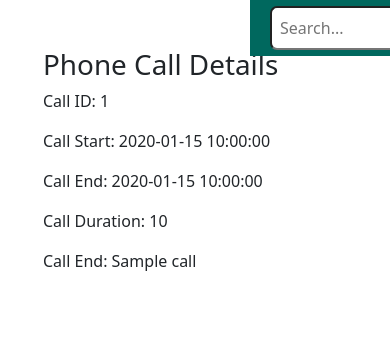
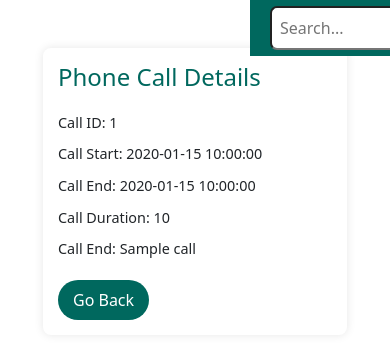
Before and after one commit to ariarub/TeamEngelbartInterface, a Flask app: template templates/callDetails.html in a window 390 px wide. Shown: the top 359 px of the page. Run offline with Flask 3, Linux system fonts and the light colour scheme; the template is opened without the code that fills it: most values are stand-ins (such as "Sample title", 1, 10 or a date in 2020); some libraries are stand-ins or nearby versions.

Commit message:
make phone call details page prettier

```diff
--- a/static/css/style.css
+++ b/static/css/style.css
@@ -161,3 +161,56 @@ button {
 button:hover {
     background-color: #004f47; /* Darken the background color on hover */
 }
+
+.call-details {
+    background-color: #fff;
+    border-radius: 8px;
+    padding: 20px;
+    box-shadow: 0 0 10px rgba(0, 0, 0, 0.1); /* Add a subtle shadow */
+}
+
+.call-details h1 {
+    color: #00685E;
+    margin-bottom: 20px;
+}
+
+.call-info {
+    margin-bottom: 20px;
+}
+
+.call-info p {
+    margin: 10px 0;
+}
+
+.view-details-btn {
+    padding: 10px 20px;
+    background-color: #00685E;
+    color: #fff;
+    border: none;
+    border-radius: 20px; /* Rounder button */
+    cursor: pointer;
+    transition: background-color 0.3s, border-radius 0.3s;
+}
+
+.view-details-btn:hover {
+    background-color: #004f47;
+}
+
+/* Media query for smaller screens */
+@media (max-width: 767px) {
+    .call-details {
+        padding: 15px;
+    }
+
+    .call-details h1 {
+        font-size: 1.5em;
+    }
+
+    .call-info p {
+        font-size: 0.9em;
+    }
+
+    .view-details-btn {
+        padding: 8px 15px;
+    }
+}
--- a/templates/callDetails.html
+++ b/templates/callDetails.html
@@ -3,12 +3,24 @@
 {% block content %}
 <div class="dashboard-content px-3 pt-5">
     <div class="col-md-9 ms-sm-auto col-lg-10 px-md-4">
+        <div class="call-details">
     <body>
         <h1>Phone Call Details</h1>
+        <div class="call-info">
         <p>Call ID: {{ call.CallID }}</p>
         <p>Call Start: {{ call.callStartTimestamp }}</p>
         <p>Call End: {{ call.callEndTimestamp }}</p>
         <p>Call Duration: {{ call.callDurationInSeconds }}</p>
         <p>Call End: {{ call.logFileName }}</p>
+        </div>
+        <script>
+            function goBack() {
+                window.history.back();
+            }
+        </script>
+        <button class="view-details-btn" onclick="goBack()">Go Back</button>
     </body>
+    </div>
+</div>
+    </div>
 {% endblock %}
```
